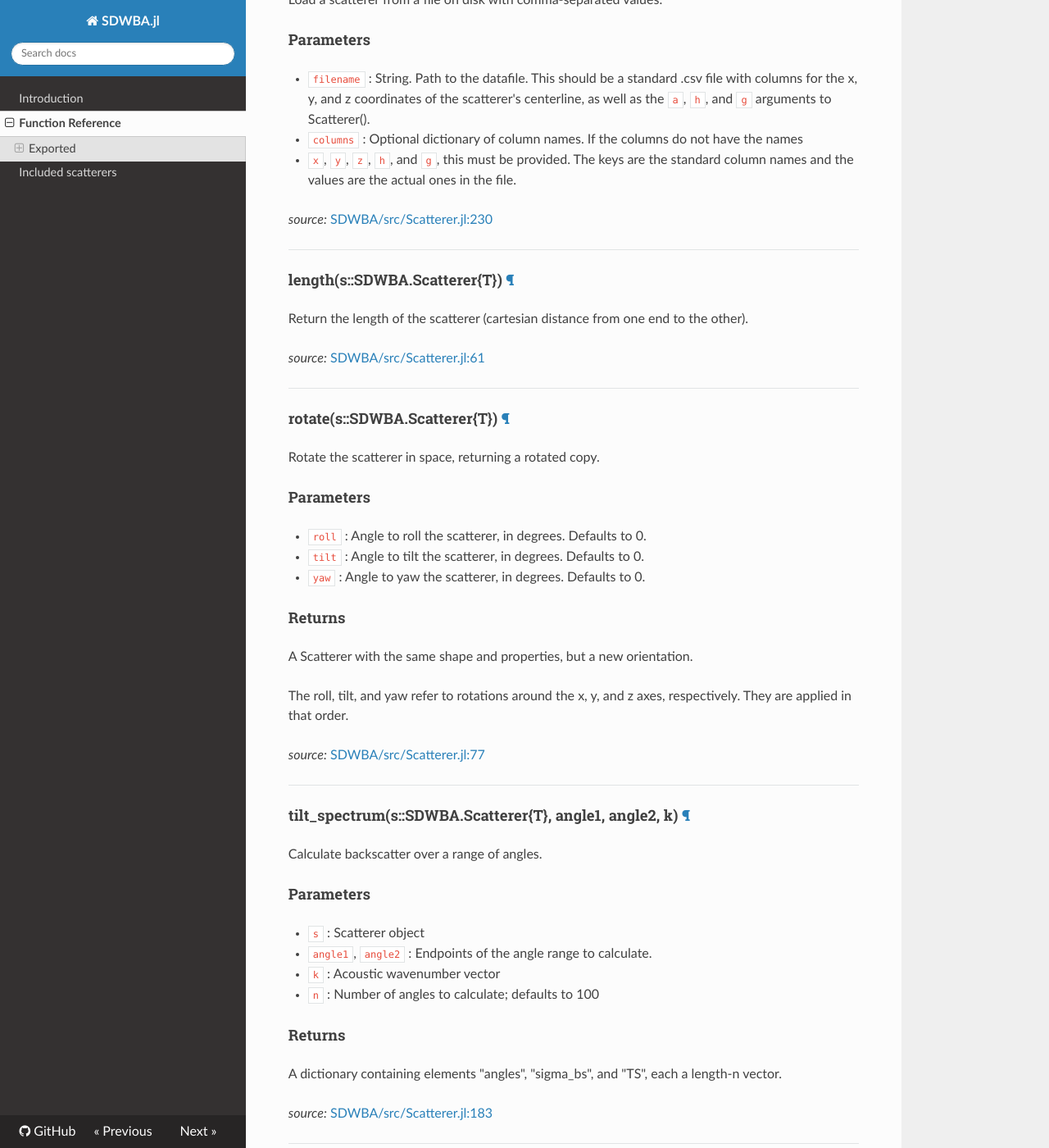
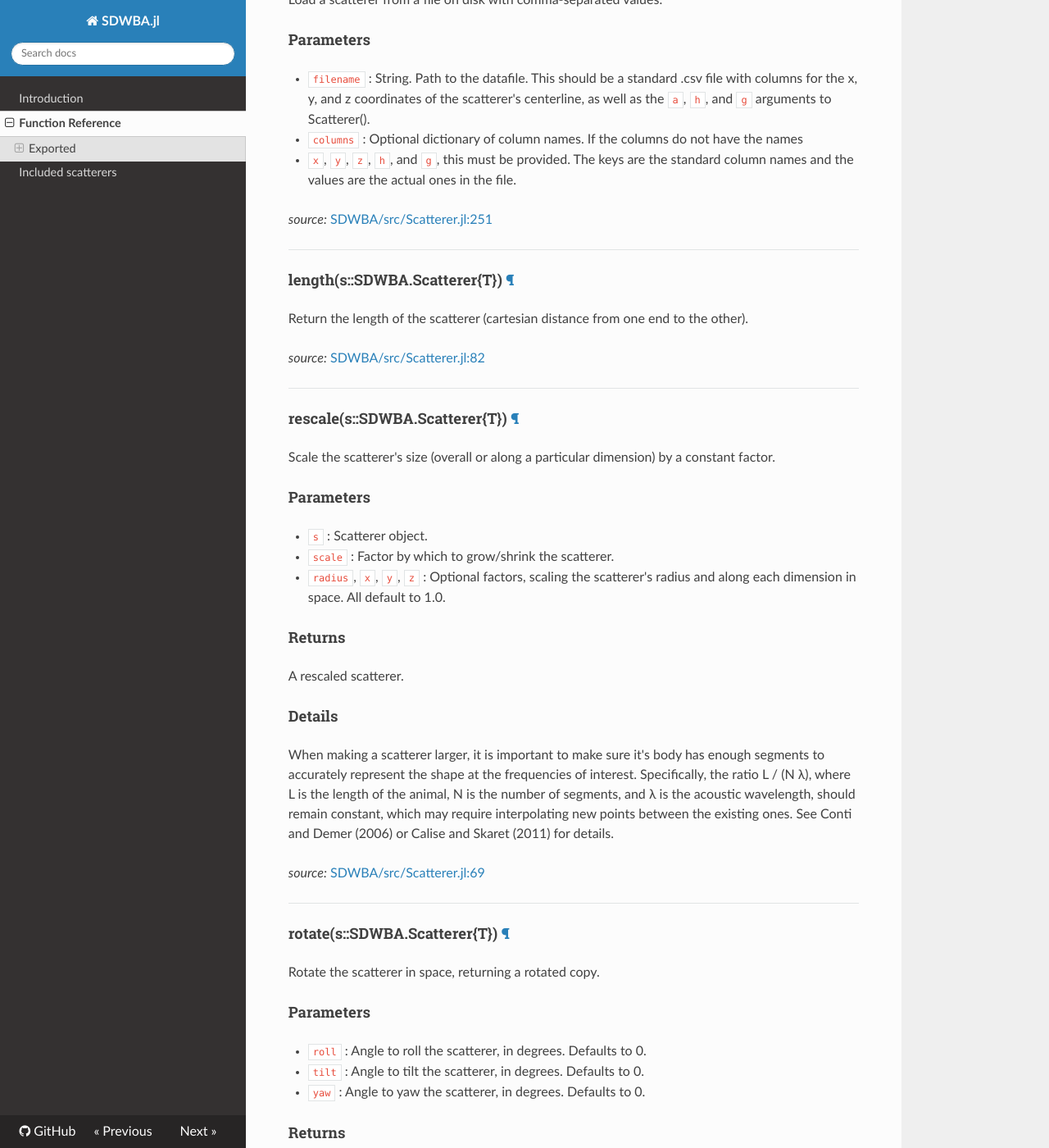
Before and after one commit to ElOceanografo/SDWBA.jl, an MkDocs documentation site: the page built from docs/API.md, in a window 1280 px wide and 1400 px high, scrolled down 1516 px. Shown: the whole window at 82% size. Built offline with MkDocs 1.6.1, drawn with Linux system fonts in a browser that asks for light colours; nearby versions of some CDN libraries; old or Windows-style settings are respelled for this version of MkDocs; some of the changed text lies outside the part shown.

Commit message:
Write docs for rescale, change daphnia model to .csv

```diff
--- a/docs/API.md
+++ b/docs/API.md
@@ -58,7 +58,7 @@ names and the values are the actual ones in the file.
 
 
 *source:*
-[SDWBA/src/Scatterer.jl:230](https://github.com/ElOceanografo/SDWBA.jl/tree/98bb9c940455455a182b5b0c572df04008018d4e/src/Scatterer.jl#L230)
+[SDWBA/src/Scatterer.jl:251](https://github.com/ElOceanografo/SDWBA.jl/tree/632e54ce4acc8278adac559476b2aa569a94b941/src/Scatterer.jl#L251)
 
 ---
 
@@ -76,7 +76,7 @@ names and the values are the actual ones in the file.
 
 
 *source:*
-[SDWBA/src/Scatterer.jl:230](https://github.com/ElOceanografo/SDWBA.jl/tree/98bb9c940455455a182b5b0c572df04008018d4e/src/Scatterer.jl#L230)
+[SDWBA/src/Scatterer.jl:251](https://github.com/ElOceanografo/SDWBA.jl/tree/632e54ce4acc8278adac559476b2aa569a94b941/src/Scatterer.jl#L251)
 
 ---
 
@@ -86,7 +86,35 @@ Return the length of the scatterer (cartesian distance from one end to the other
 
 
 *source:*
-[SDWBA/src/Scatterer.jl:61](https://github.com/ElOceanografo/SDWBA.jl/tree/98bb9c940455455a182b5b0c572df04008018d4e/src/Scatterer.jl#L61)
+[SDWBA/src/Scatterer.jl:82](https://github.com/ElOceanografo/SDWBA.jl/tree/632e54ce4acc8278adac559476b2aa569a94b941/src/Scatterer.jl#L82)
+
+---
+
+<a id="method__rescale.1" class="lexicon_definition"></a>
+#### rescale(s::SDWBA.Scatterer{T}) [¶](#method__rescale.1)
+Scale the scatterer's size (overall or along a particular dimension) by a
+constant factor.
+
+#### Parameters
+- `s` : Scatterer object.
+- `scale` : Factor by which to grow/shrink the scatterer.
+- `radius`, `x`, `y`, `z` : Optional factors, scaling the scatterer's radius
+and along each dimension in space. All default to 1.0.
+
+#### Returns
+A rescaled scatterer.
+
+#### Details
+When making a scatterer larger, it is important to make sure it's body has enough
+segments to accurately represent the shape at the frequencies of interest.
+Specifically, the ratio L / (N λ), where L is the length of the animal, N is the
+number of segments, and λ is the acoustic wavelength, should remain constant, which
+may require interpolating new points between the existing ones. See Conti and
+Demer (2006) or Calise and Skaret (2011) for details.
+
+
+*source:*
+[SDWBA/src/Scatterer.jl:69](https://github.com/ElOceanografo/SDWBA.jl/tree/632e54ce4acc8278adac559476b2aa569a94b941/src/Scatterer.jl#L69)
 
 ---
 
@@ -107,7 +135,7 @@ respectively. They are applied in that order.
 
 
 *source:*
-[SDWBA/src/Scatterer.jl:77](https://github.com/ElOceanografo/SDWBA.jl/tree/98bb9c940455455a182b5b0c572df04008018d4e/src/Scatterer.jl#L77)
+[SDWBA/src/Scatterer.jl:98](https://github.com/ElOceanografo/SDWBA.jl/tree/632e54ce4acc8278adac559476b2aa569a94b941/src/Scatterer.jl#L98)
 
 ---
 
@@ -129,7 +157,7 @@ each a length-n vector.
 
 
 *source:*
-[SDWBA/src/Scatterer.jl:183](https://github.com/ElOceanografo/SDWBA.jl/tree/98bb9c940455455a182b5b0c572df04008018d4e/src/Scatterer.jl#L183)
+[SDWBA/src/Scatterer.jl:204](https://github.com/ElOceanografo/SDWBA.jl/tree/632e54ce4acc8278adac559476b2aa569a94b941/src/Scatterer.jl#L204)
 
 ---
 
@@ -151,4 +179,19 @@ each a length-n vector.
 
 
 *source:*
-[SDWBA/src/Scatterer.jl:183](https://github.com/ElOceanografo/SDWBA.jl/tree/98bb9c940455455a182b5b0c572df04008018d4e/src/Scatterer.jl#L183)
+[SDWBA/src/Scatterer.jl:204](https://github.com/ElOceanografo/SDWBA.jl/tree/632e54ce4acc8278adac559476b2aa569a94b941/src/Scatterer.jl#L204)
+
+---
+
+<a id="method__to_csv.1" class="lexicon_definition"></a>
+#### to_csv(s::SDWBA.Scatterer{T},  filename) [¶](#method__to_csv.1)
+Save a scatterer's shape to a file on disk with comma-separated values.
+
+#### Parameters
+- `s` : Scatterer object to save.
+- `filename` : Where to save it.
+
+
+
+*source:*
+[SDWBA/src/Scatterer.jl:272](https://github.com/ElOceanografo/SDWBA.jl/tree/632e54ce4acc8278adac559476b2aa569a94b941/src/Scatterer.jl#L272)
```
Also changed, not shown: other parts of docs/API.md (+2 -2 lines), docs/Models.md (+16 -4 lines), site/API/index.html, site/Models/index.html, site/index.html, site/mkdocs/search_index.json, site/sitemap.xml, 4 other files.
